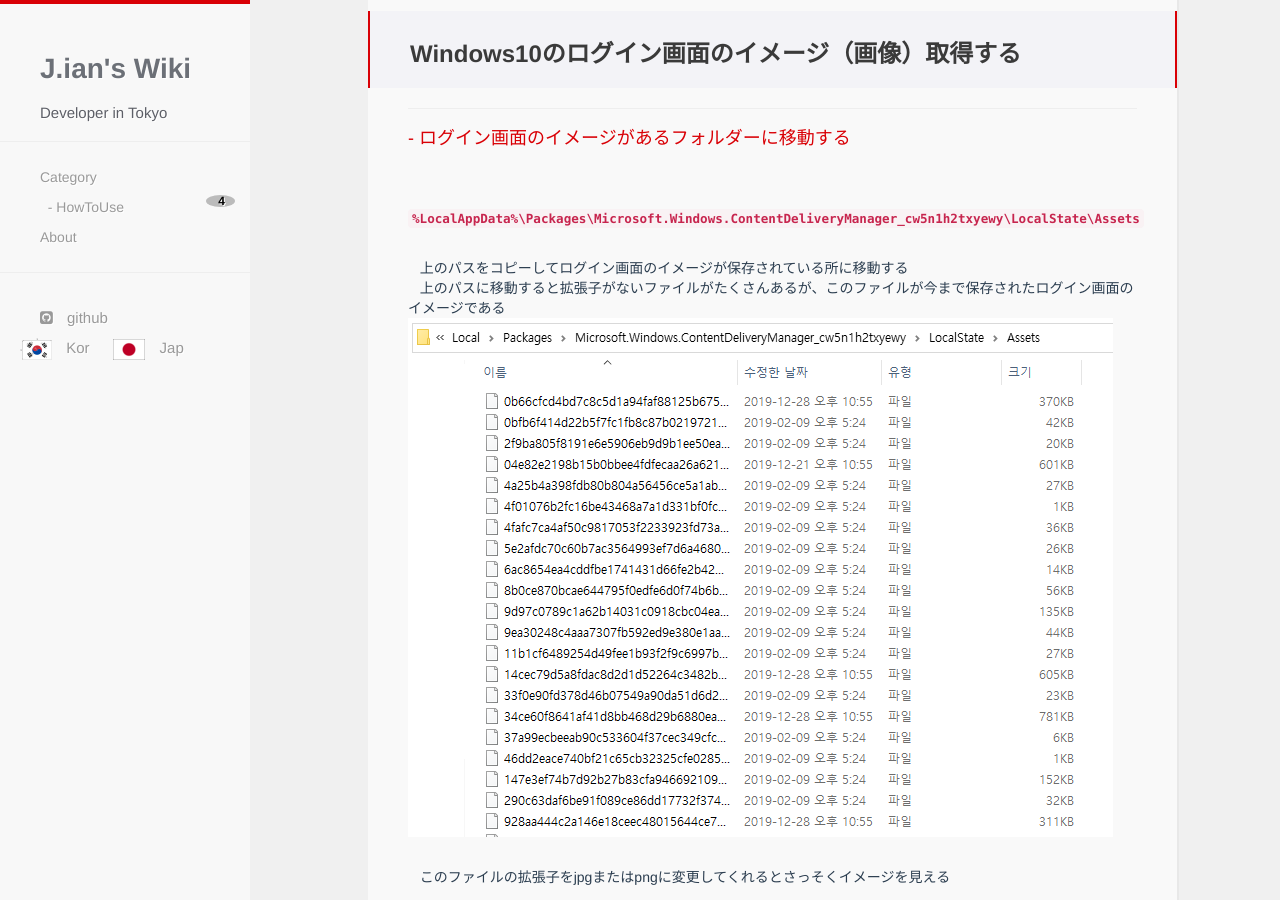
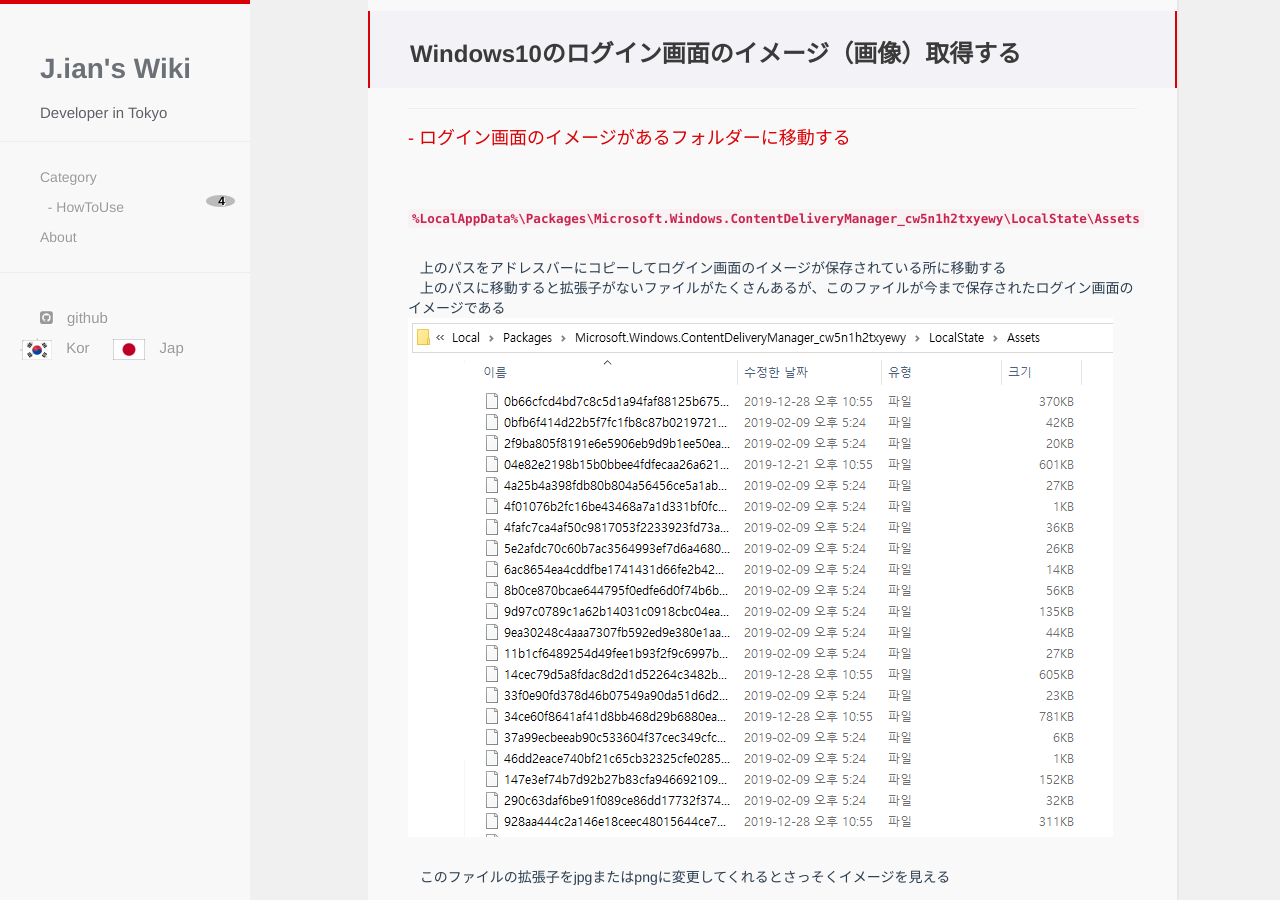
Before and after one commit to jay2u8809/jp, a Jekyll site: the page built from _posts/IT/HowToUse/Windows/2019-12-30-HowToGetWindowsLoginImages.md, in a window 1280 px wide and 900 px high, scrolled down 334 px. Built offline with Jekyll 4.4.1, drawn with Linux system fonts in a browser that asks for light colours; nearby versions of some CDN libraries.

Commit message:
Fix. modify contents of Post (windows login image)

```diff
--- a/_posts/IT/HowToUse/Windows/2019-12-30-HowToGetWindowsLoginImages.md
+++ b/_posts/IT/HowToUse/Windows/2019-12-30-HowToGetWindowsLoginImages.md
@@ -27,7 +27,7 @@ ___
 <br />
 
 &nbsp;&nbsp;
-上のパスをコピーしてログイン画面のイメージが保存されている所に移動する
+上のパスをアドレスバーにコピーしてログイン画面のイメージが保存されている所に移動する
 &nbsp;&nbsp;
 上のパスに移動すると拡張子がないファイルがたくさんあるが、このファイルが今まで保存されたログイン画面のイメージである
 ![windowsLoginImage](/resources/images/HowToUse/Windows/windowsLoginImagePath.PNG "windowsLoginImagePath")
```
